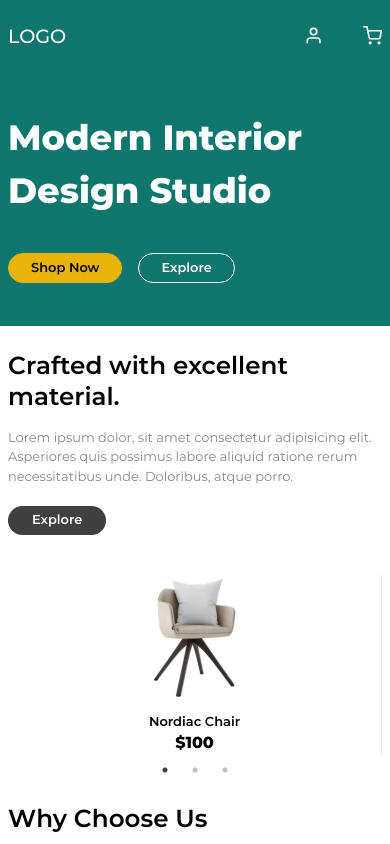
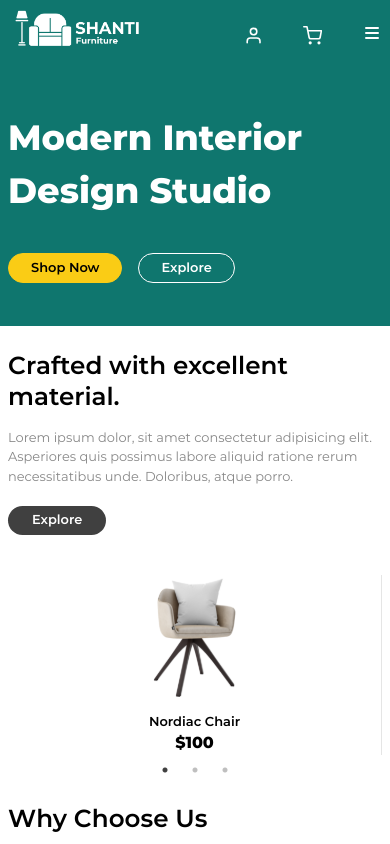
Before and after one commit to nadeemtadvi/Furniture-app, a React (Create React App) app: page / in a window 390 px wide. Shown: the top 844 px of the page. Built offline with nearby package versions, Linux system fonts and the light colour scheme.

Commit message:
add logo and dropdown md

```diff
--- a/src/Components/Footer.jsx
+++ b/src/Components/Footer.jsx
@@ -3,13 +3,14 @@ import { FaFacebookF } from "react-icons/fa";
 import { IoLogoInstagram } from "react-icons/io5";
 import { FaTwitter } from "react-icons/fa6";
 import { FaLinkedinIn } from "react-icons/fa6";
+import imgLogo from "../assets/Images/Shanti.png";
 
 const Footer = () => {
   return (
     <div className="max-w-screen-xl mx-auto py-6 sm:py-16 px-2 sm:px-3">
-      <h4 className="text-[1.54rem] sm:text-[1.85rem] font-semibold text-black mb-4">
-        Shanti Furniture
-      </h4>
+      <div className="">
+        <img src={imgLogo} className="w-[140px] rounded-[8px] mb-4" alt="" />
+      </div>
       <div className="sm:grid grid-cols-[37%_auto] gap-10 mb-4">
         <div className="text-[0.81rem] sm:text-[0.94rem] mb-4 sm:mb-0  font-normal text-[#878787]">
           Lorem ipsum dolor, sit amet consectetur adipisicing elit. Error,
--- a/src/Components/Header.jsx
+++ b/src/Components/Header.jsx
@@ -1,12 +1,20 @@
-import React from "react";
+import React, { useState } from "react";
 import { FiUser } from "react-icons/fi";
 import { FiShoppingCart } from "react-icons/fi";
+import imgLogo from "../assets/Images/Shanti.png";
+import { HiMenu } from "react-icons/hi";
 
 const Header = () => {
+  const [toggle, setToggle] = useState(false);
+  const handleToggle = () => {
+    setToggle((prev) => !prev);
+  };
   return (
     <div className="max-w-screen-xl mx-auto  py-6 text-[1.2rem] text-white h-[72px] flex px-2 sm:px-3 font-medium">
       <div className="flex items-center justify-between w-full mx-auto">
-        <div>LOGO</div>
+        <div>
+          <img src={imgLogo} className="w-[140px] rounded-[8px] mb-4" alt="" />
+        </div>
         <div className="flex items-center gap-16 text-[0.81rem] sm:text-[0.94rem]">
           <div className="hidden lg:block">
             <ul className="flex items-center gap-16">
@@ -18,8 +26,52 @@ const Header = () => {
             </ul>
           </div>
           <div className="flex items-center gap-10 text-[1.2rem]">
-            <div><FiUser/></div>
-            <div><FiShoppingCart/></div>
+            <div>
+              <FiUser />
+            </div>
+            <div>
+              <FiShoppingCart />
+            </div>
+            <div>
+              <div className="lg:hidden block">
+                <div className="relative">
+                  <button onClick={handleToggle} className="text-xl">
+                    <HiMenu className="dark:text-white" />
+                  </button>
+                  {toggle ? (
+                    <div className="">
+                      <div  onClick={handleToggle}  className="fixed z-10 bg-transparent top-0 right-0 left-0 bottom-0 m-auto "></div>
+                      <div className="absolute z-20 top-[45px] rounded-[8px] overflow-hidden bg-white dark:bg-darksectionColor dark:text-white left-[-130px]">
+                        <ul className="shadow-md min-w-[150px]  !pb-0 text-[0.94rem]">
+                          <li className="p-2.5  border-b border-gray-300 text-black ">
+                            {" "}
+                            Home
+                          </li>
+                          <li className="p-2.5  border-b border-gray-300 text-black">
+                            {" "}
+                            About us
+                          </li>
+                          <li className="p-2.5  border-b border-gray-300 text-black">
+                            {" "}
+                            Services
+                          </li>
+                          <li className="p-2.5  border-b border-gray-300 text-black">
+                            {" "}
+                            Blog
+                          </li>
+                          <li className="p-2.5  border-b border-gray-300 text-black">
+                            {" "}
+                            Contact us
+                          </li>
+                        </ul>
+                      </div>
+                    </div>
+                  ) : (
+                    ""
+                  )}
+                </div>
+              </div>
+            </div>
           </div>
         </div>
       </div>
--- a/src/Components/IntroSection.jsx
+++ b/src/Components/IntroSection.jsx
@@ -10,7 +10,7 @@ const IntroSection = () => {
           <h4>Modern Interior</h4>
           <h4>Design Studio</h4>
           <div className="mt-4 sm:mt-12 font-semibold">
-            <button className="rounded-full border border-yellow-500 bg-yellow-500 text-[0.81rem] sm:text-[0.94rem] text-black p-[4px_22px_5px]">
+            <button className="rounded-full border border-yellow-400 bg-yellow-400 text-[0.81rem] sm:text-[0.94rem] text-black p-[4px_22px_5px]">
               Shop Now
             </button>
             <button className="ml-4 border border-white rounded-full text-white text-[0.81rem] sm:text-[0.94rem] p-[4px_22px_5px]">
```
Also changed, not shown: src/assets/Images/Shanti.png (added). Lines whose indentation alone changed are shown as unchanged.
